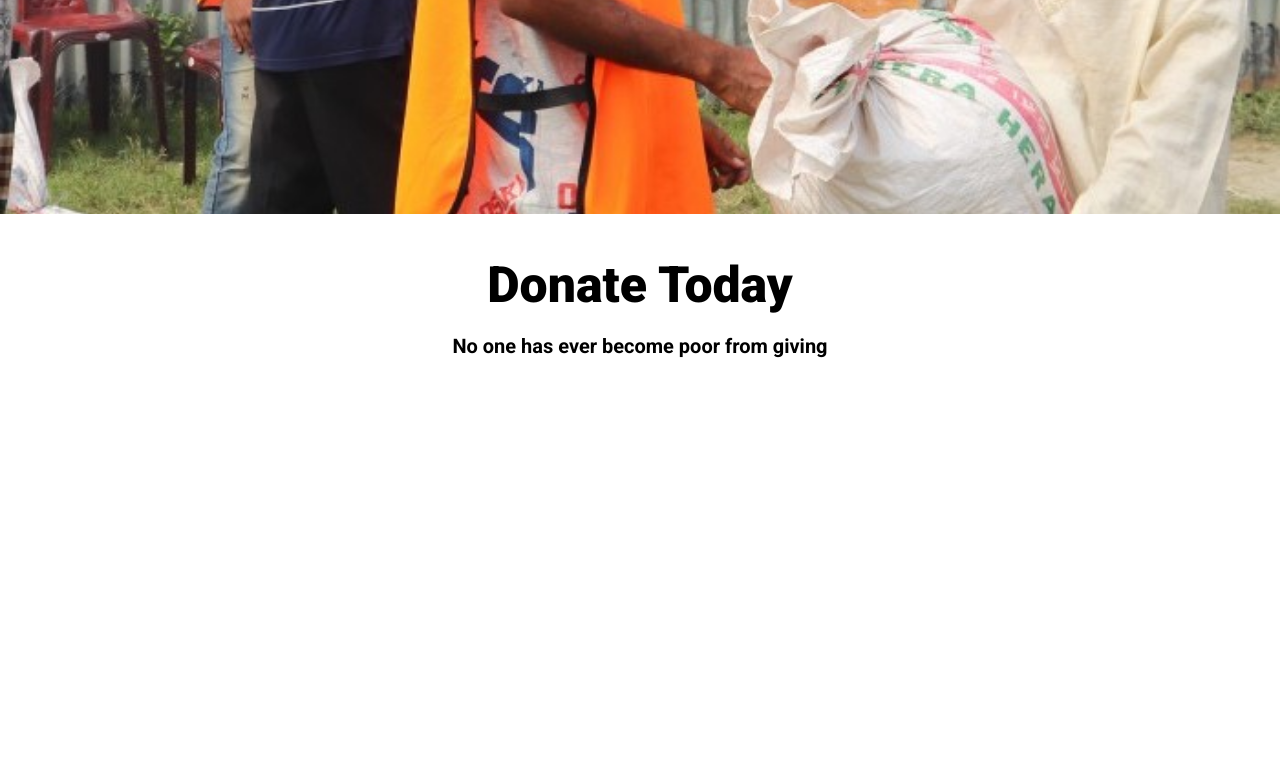
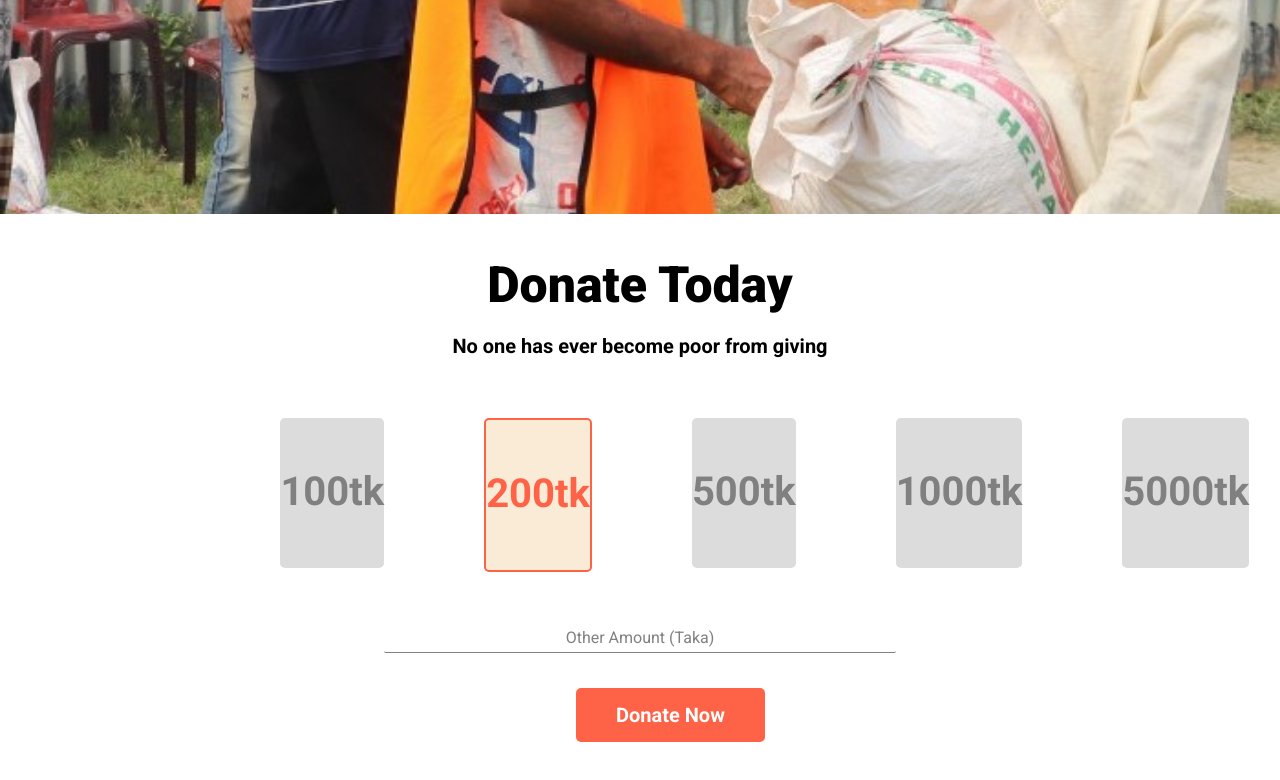
Before and after one commit to HossainSahadat/donate-today, a plain HTML site: page index.html in a window 1280 px wide. Shown: the part 486-1266 px from the top of the page. Before the commit the page ends 864 px from the top, so only its background shows below. Drawn offline with Linux system fonts and the light colour scheme.

Commit message:
donate amount part add

```diff
--- a/index.html
+++ b/index.html
@@ -27,8 +27,22 @@
             <h1 class="donate-title">Donate Today</h1>
             <p class="donate-para">No one has ever become poor from giving</p>
         </div>
+        <div class="donate-amount">
+            <h2 class="width-area">100tk</h2>
+            <h2 class="width-area special-amount">200tk</h2>
+            <h2 class="width-area">500tk</h2>
+            <h2 class="width-area">1000tk</h2>
+            <h2 class="width-area">5000tk</h2>
+        </div>
+        <div>
+            <p class="manual-amount">Other Amount (Taka)</p>
+            <a class="donate-now" href="">Donate Now</a>
+        </div>
 
     </section>
 </body>
+<footer>
+
+</footer>
 
 </html>
--- a/style.css
+++ b/style.css
@@ -37,7 +37,7 @@ body {
 
 .donate-now {
     margin-left: 45%;
-    margin-top: 20px;
+    margin-top: 1000px;
     color: white;
     background-color: tomato;
     text-decoration: none;
@@ -62,3 +62,46 @@ body {
     font-weight: 600;
 
 }
+
+.donate-amount {
+    display: flex;
+    margin-left: 18%;
+}
+
+.width-area {
+    width: 150px;
+    background-color: gainsboro;
+    height: 100px;
+    color: gray;
+    text-align: center;
+    margin: 40px 50px;
+    padding-top: 50px;
+    font-size: 40px;
+    border-radius: 5px;
+
+}
+
+.special-amount {
+    border: 2px solid tomato;
+    color: tomato;
+    background-color: antiquewhite;
+}
+
+.manual-amount {
+    text-align: center;
+    border-bottom: 1px solid gray;
+    margin-right: 30%;
+    margin-left: 30%;
+    padding-bottom: 5px;
+    color: gray;
+    border-radius: 2px;
+    margin-bottom: 50px;
+
+
+}
+
+
+
+footer {
+    margin-top: 1000px;
+}
```
